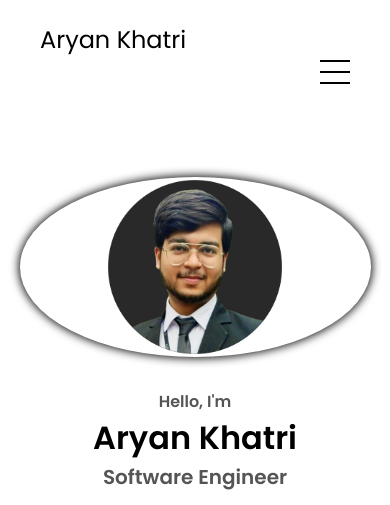
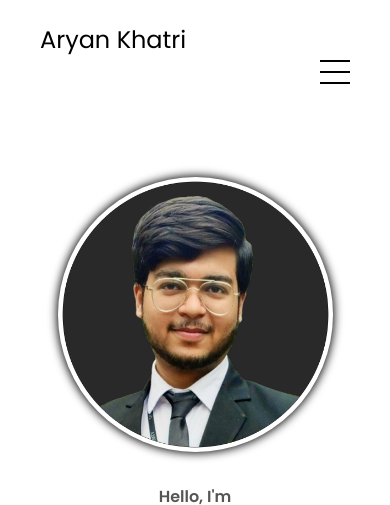
Before and after one commit to aryanDevAK/aryankhatriportfolio, a plain HTML site: page index.html in a window 390 px wide. Shown: the top 505 px of the page. Drawn offline with Linux system fonts and the light colour scheme.

Commit message:
portfolio

```diff
--- a/mediaQueries.css
+++ b/mediaQueries.css
@@ -87,8 +87,8 @@
     text-align: center;
   }
   .section__pic-container {
-    width: auto;
-    height: 46vw;
+    width: 275px;
+    height: 275px;
     justify-content: center;
   }
   .section__text__p2 {
```
